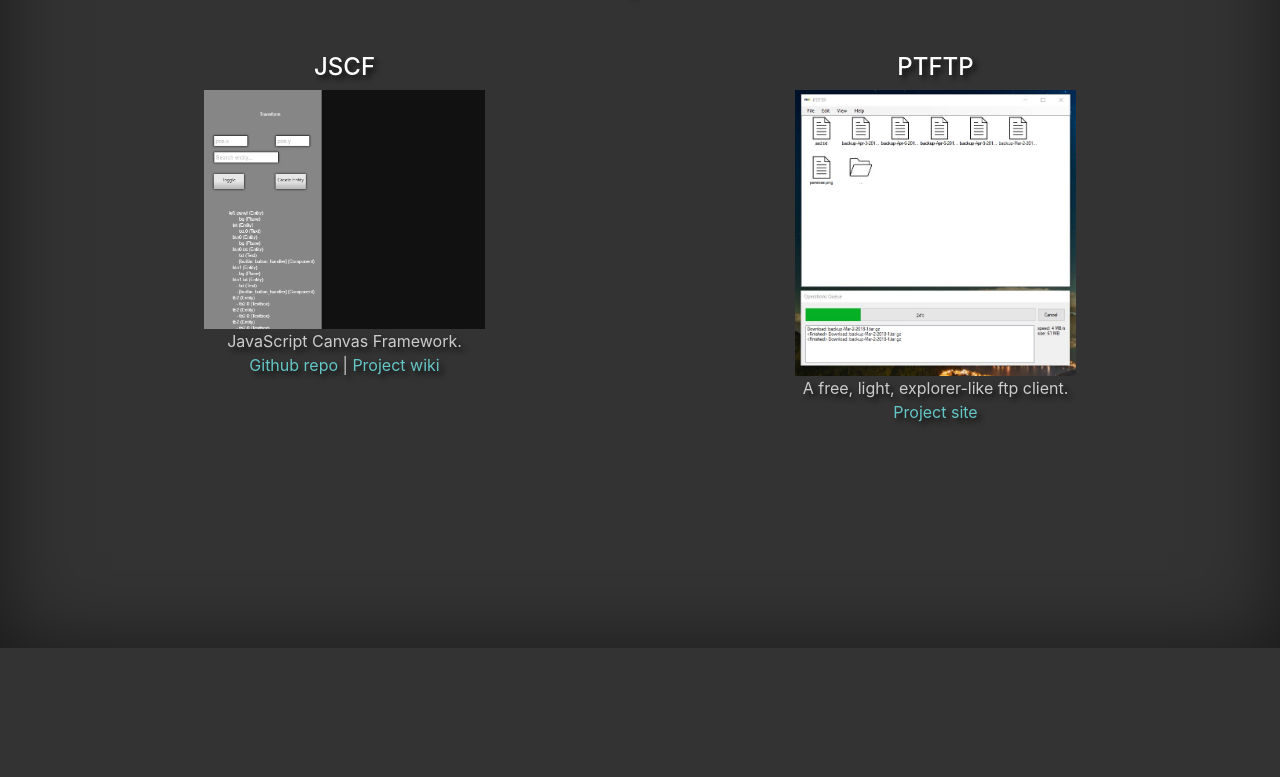
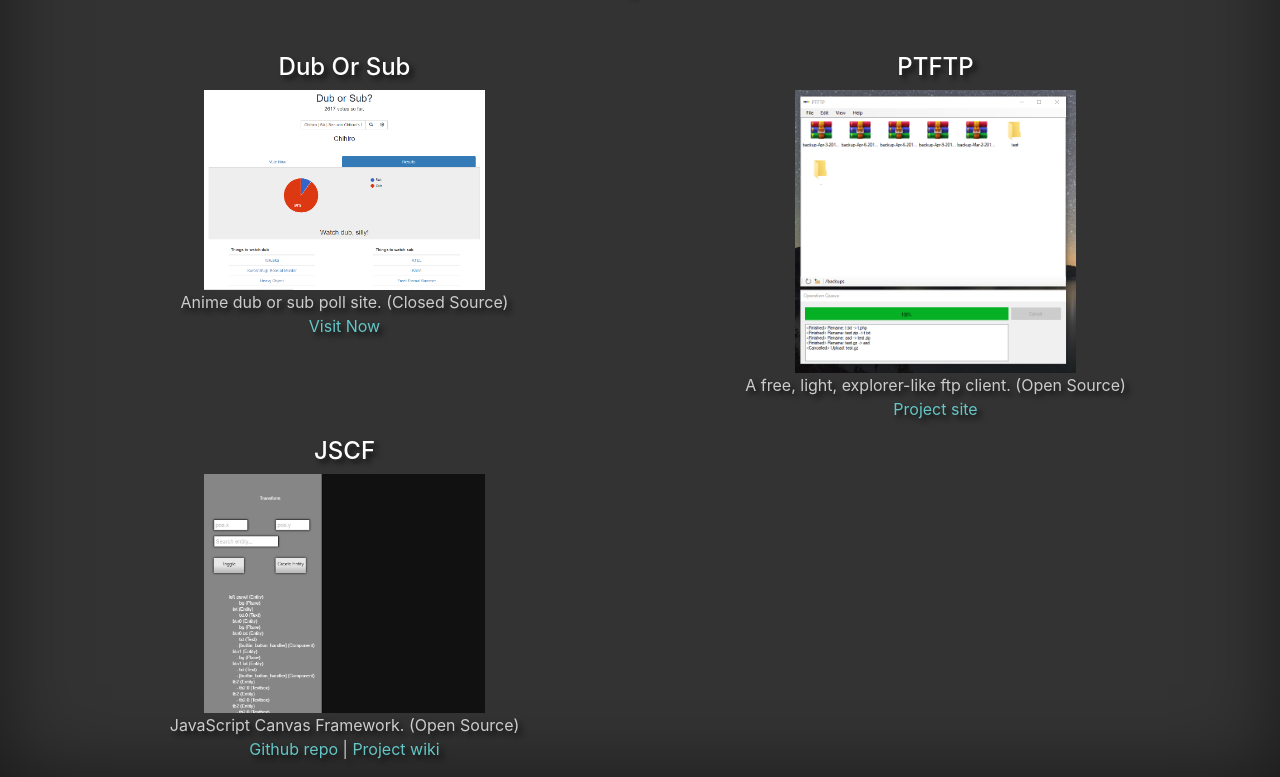
Before and after one commit to g--o/g--o.github.io, a plain HTML site: page index.html in a window 1280 px wide. Both pictures are taken after a click on the link "Projects". Shown: the part 152-929 px from the top of the page. Before the commit the page ends 800 px from the top, so only its background shows below. Drawn offline with nearby package versions, Linux system fonts and the light colour scheme.

Commit message:
added dub or sub | updated ptftp

```diff
--- a/index.html
+++ b/index.html
@@ -46,7 +46,7 @@
 			<h4>News</h4>
 
 			<p class="jumbotron">
-				<b>PTFTP</b> is in version 1.3 now! <a href="http://ptftp.net">Official website.</a><br/>
+				<b>PTFTP</b> is in version 1.4 now! <a href="http://ptftp.net">Official website.</a><br/>
 				<i>July 21 2018</i>
 			</p>
 			<p class="jumbotron">
@@ -67,21 +67,33 @@
 
 			<div class="row">
 				<div class="col">
+					<h4>Dub Or Sub</h4>
+					<p>
+						<img src="images/dos.png" /><br/>
+						Anime dub or sub poll site. (Closed Source)<br/>
+						<a href="http://duborsub.net">Visit Now</a>
+					</p>
+				</div>
+				<div class="col">
+					<h4>PTFTP</h4>
+					<p>
+						<img src="images/ptftp.png" /><br/>
+						A free, light, explorer-like ftp client. (Open Source)<br/>
+						<a href="http://ptftp.net">Project site</a>
+					</p>
+				</div>
+			</div>
+			<div class="row">
+				<div class="col">
 					<h4>JSCF</h4>
 					<p>
 						<img src="images/jscf.png" /><br/>
-						JavaScript Canvas Framework.<br/>
+						JavaScript Canvas Framework. (Open Source)<br/>
 						<a href="https://github.com/g--o/JSCF">Github repo</a> |
 						<a href="https://github.com/g--o/JSCF/wiki">Project wiki</a>
 					</p>
 				</div>
 				<div class="col">
-					<h4>PTFTP</h4>
-					<p>
-						<img src="images/ptftp.jpg" /><br/>
-						A free, light, explorer-like ftp client.<br/>
-						<a href="http://ptftp.net">Project site</a>
-					</p>
 				</div>
 			</div>
 		</div>
```
Also changed, not shown: images/dos.png (added), images/ptftp.jpg (deleted), images/ptftp.png (added).
